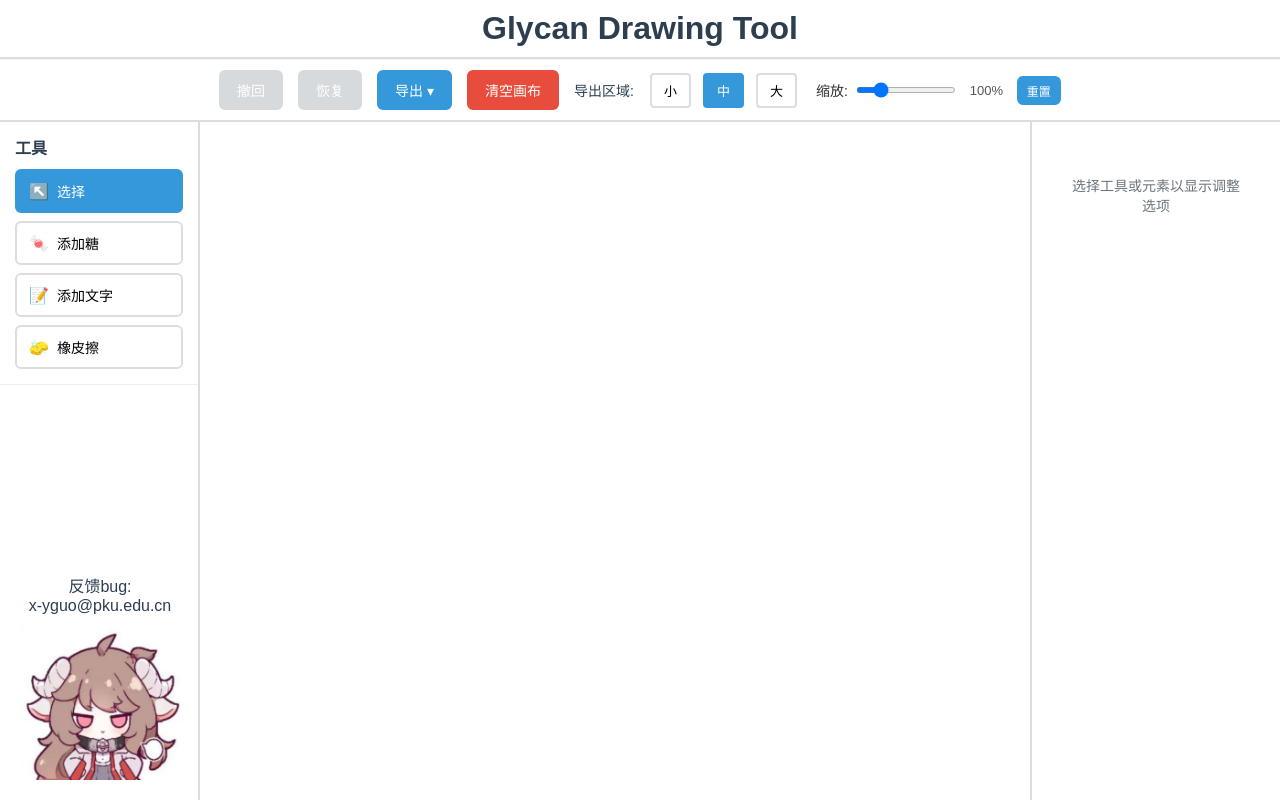
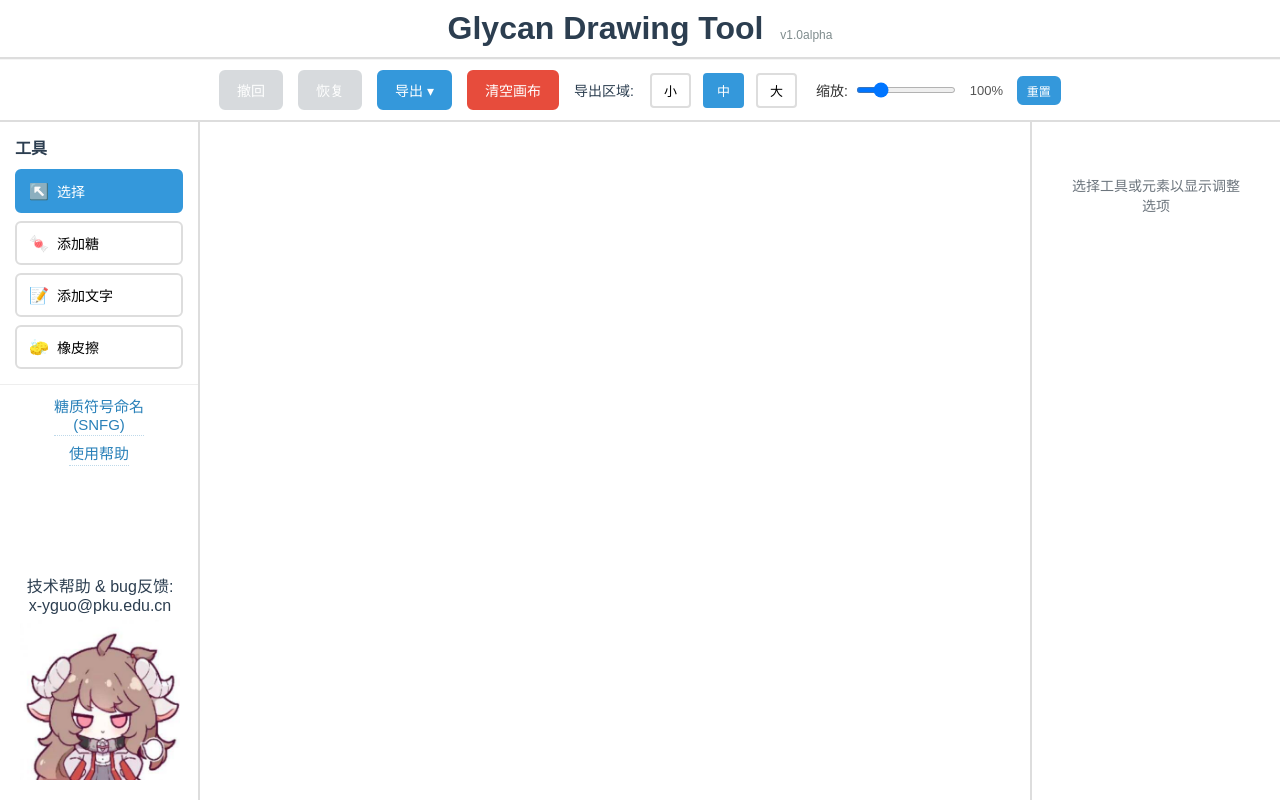
Before and after one commit to Sorahiiiii/GlycanDrawingTool, a plain HTML site: page index.html in a window 1280 px wide. Drawn offline with Linux system fonts and the light colour scheme.

Commit message:
v0.19.1
Enhance UI: Add version display and help links in the Glycan Drawing Tool. Add helping documents to html.

```diff
--- a/index.html
+++ b/index.html
@@ -20,7 +20,7 @@
     </div>
 
     <div class="app-container">
-        <h1>Glycan Drawing Tool</h1>
+    <h1>Glycan Drawing Tool <span class="version">v1.0alpha</span></h1>
 
         <!-- Top Panel: Actions and Functions -->
         <div class="top-panel">
@@ -82,7 +82,11 @@
                         </button>
                     </div>
                 </div>
-                <div class="feedback-text">反馈bug:<br>x-yguo@pku.edu.cn</div>
+                <div class="help-links">
+                    <a href="https://www.ncbi.nlm.nih.gov/glycans/snfg2_0.html" target="_blank" rel="noopener" class="help-link">糖质符号命名<br>(SNFG)</a>
+                    <a href="README.md" target="_blank" rel="noopener" class="help-link">使用帮助</a>
+                </div>
+                <div class="feedback-text">技术帮助 & bug反馈:<br>x-yguo@pku.edu.cn</div>
                 <div class="ayfl-logo">
                     <img src="ayfl.jpg" alt="AYFL" />
                 </div>
--- a/style.css
+++ b/style.css
@@ -123,6 +123,44 @@ h1 {
     left: 0;
     right: 0;
     z-index: 20;
+}
+
+.version {
+    font-size: 12px;
+    color: #7f8c8d;
+    font-weight: 400;
+    margin-left: 8px;
+}
+
+.help-links {
+    display: flex;
+    flex-direction: column;
+    align-items: center;
+    gap: 6px;
+    margin-top: 10px;
+}
+
+.help-link {
+    display: inline-block; /* underline matches text width */
+    font-size: 15px;
+    color: #2980b9;
+    margin: 0;
+    padding-bottom: 2px;
+    text-align: center; /* center each wrapped line */
+    text-decoration: none;
+    border-bottom: 1px dotted rgba(41, 128, 185, 0.3);
+}
+
+.help-link:hover {
+    color: #1f6ea8;
+    border-bottom-color: rgba(31, 110, 168, 0.6);
+}
+
+.feedback-text {
+    text-align: center;
+    margin-top: 8px;
+    font-size: 15px;
+    color: #2c3e50;
 }
 
 /* Top Panel */
```
